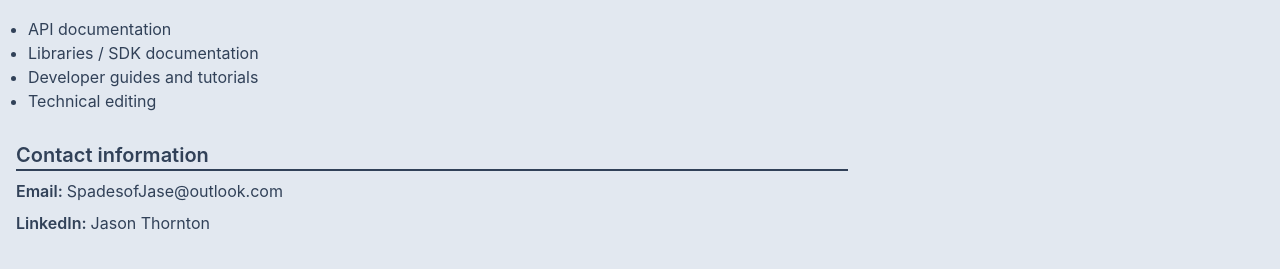
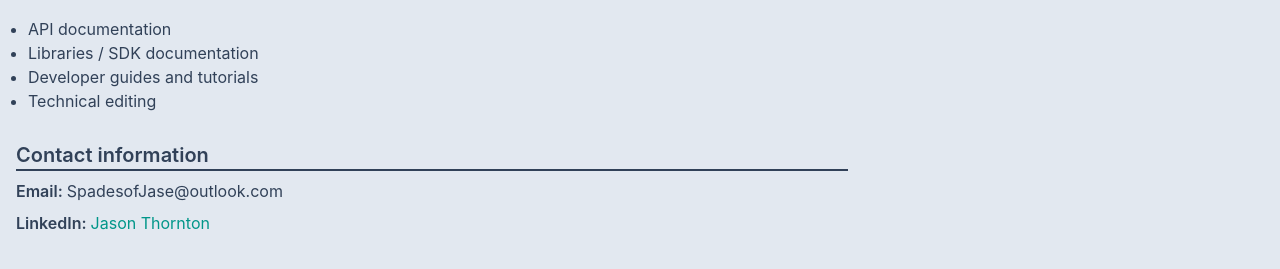
Before and after one commit to Jat97/Jat97-Portfolio, an Eleventy site: page services.html in a window 1280 px wide. Shown: the part 89-358 px from the top of the page. Built offline with nearby package versions, Linux system fonts and the light colour scheme; Eleventy itself is replaced by a stand-in of ours; files that its build step writes are made by us from their sources.

Commit message:
Added teal colour to LinkedIn link

```diff
--- a/services.html
+++ b/services.html
@@ -36,7 +36,7 @@
 
                 <li>
                     <span class="font-semibold"> LinkedIn: </span>
-                    <a href="www.linkedin.com/in/jason-thornton-6888a83b5"> Jason Thornton </a>
+                    <a href="www.linkedin.com/in/jason-thornton-6888a83b5" class="text-teal-600 hover:underline"> Jason Thornton </a>
                 </li>
             </ul>
         </div>
```
Also changed, not shown: 1 other file.
